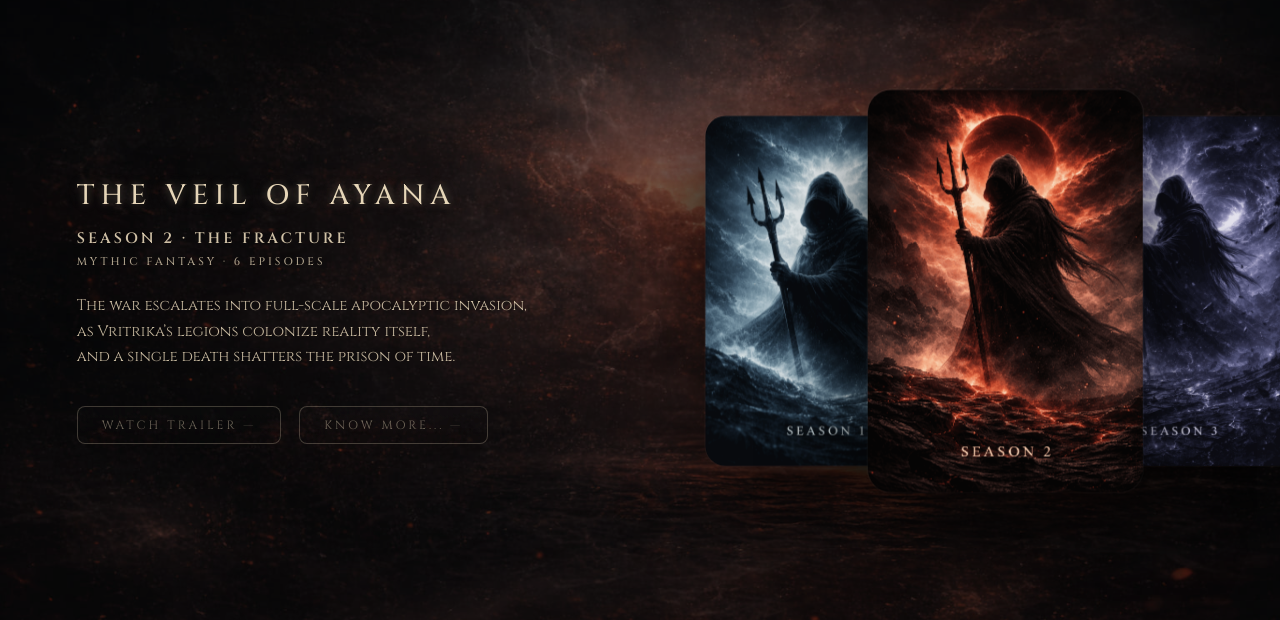
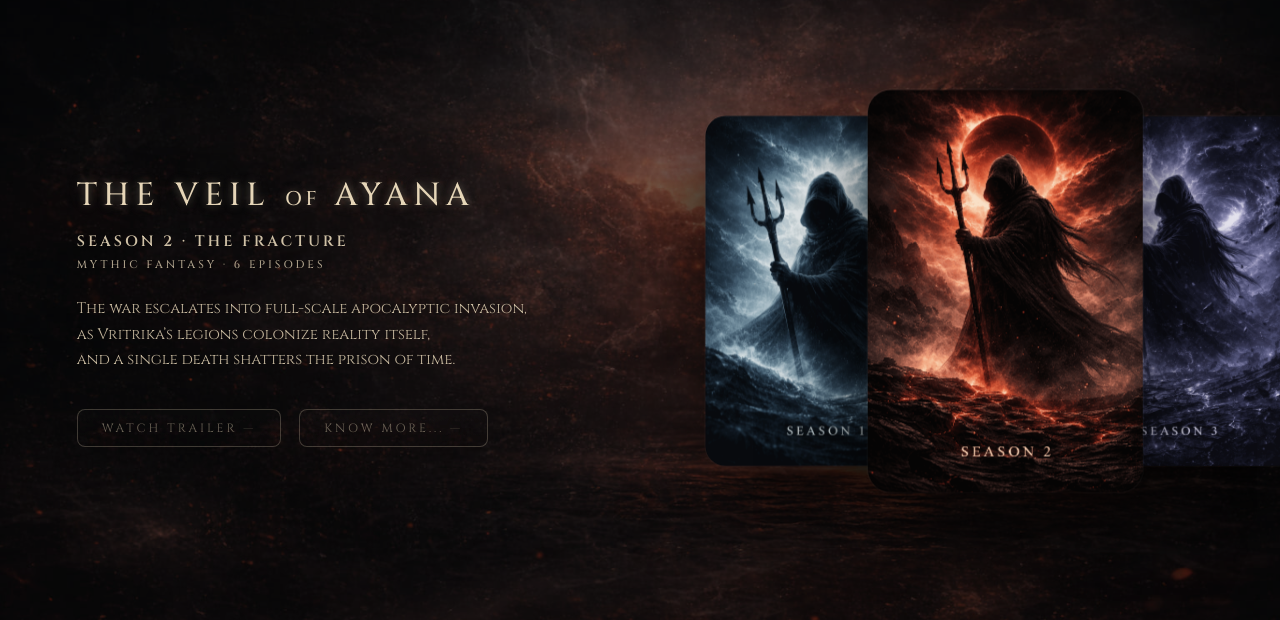
Before and after one commit to GIT-RAUNAK/THE_VEIL_OF_AYANA, a plain HTML site: page index.html in a window 1280 px wide. Shown: the part 92-712 px from the top of the page. Drawn offline with Linux system fonts and the light colour scheme.

Commit message:
Updated styling of Hero-Title

```diff
--- a/Style.css
+++ b/Style.css
@@ -139,7 +139,7 @@ body.bg-fade::after {
 }
 
 .hero-text h1 {
-  font-size: 28px;
+  font-size: 32px;
   letter-spacing: 6px;
   font-weight: 500;
   margin-bottom: 14px;
@@ -147,6 +147,14 @@ body.bg-fade::after {
     0 0 8px var(--gold-glow),
     0 0 18px rgba(230, 214, 184, 0.15);
 }
+
+#hero-title .small {
+  font-size: 0.62em;      /* correct optical ratio */
+  letter-spacing: 4px;   /* tighter for small caps */
+  vertical-align: baseline;
+}
+
+
 
 .hero-text h3 {
   font-size: 15px;
--- a/index.html
+++ b/index.html
@@ -56,7 +56,8 @@
   <main class="hero">
 
     <section class="hero-text">
-      <h1 id="hero-title">THE VEIL OF AYANA</h1>
+      <h1 id="hero-title">THE VEIL <span class="small">OF</span> AYANA</h1>
+
       <h3 id="hero-season">SEASON 1 · THE AWAKENING</h3>
       <p class="meta" id="hero-meta">MYTHIC FANTASY · 6 EPISODES</p>
 
@@ -83,7 +84,7 @@
           class="card active"
           data-image="ep1.png"
           data-bg="ep2-bg.jpg"
-          data-title="THE VEIL OF AYANA"
+          data-title='THE VEIL <span class="small">OF</span> AYANA'
           data-season="SEASON 1 · THE AWAKENING"
           data-meta="MYTHIC FANTASY · 6 EPISODES"
           data-desc="As ancient monsters and cult empires rise,<br>humanity is pulled into a cosmic shadow war<br>while the true enemy remains imprisoned."
@@ -95,7 +96,7 @@
           class="card"
           data-image="ep2.png"
           data-bg="ep1-bg.jpg"
-          data-title="THE VEIL OF AYANA"
+          data-title='THE VEIL <span class="small">OF</span> AYANA'
           data-season="SEASON 2 · THE FRACTURE"
           data-meta="MYTHIC FANTASY · 6 EPISODES"
           data-desc="The war escalates into full-scale apocalyptic invasion,<br>as Vritrika’s legions colonize reality itself,<br>and a single death shatters the prison of time."
@@ -107,7 +108,7 @@
           class="card"
           data-image="ep3.png"
           data-bg="ep3-bg.jpg"
-          data-title="THE VEIL OF AYANA"
+          data-title='THE VEIL <span class="small">OF</span> AYANA'
           data-season="SEASON 3 · THE ERASURE"
           data-meta="MYTHIC FANTASY · 6 EPISODES"
           data-desc="With Vritrika free, reality bends and timelines bleed.<br>Gods descend onto the battlefield,<br>and survival becomes the only remaining victory."
```
